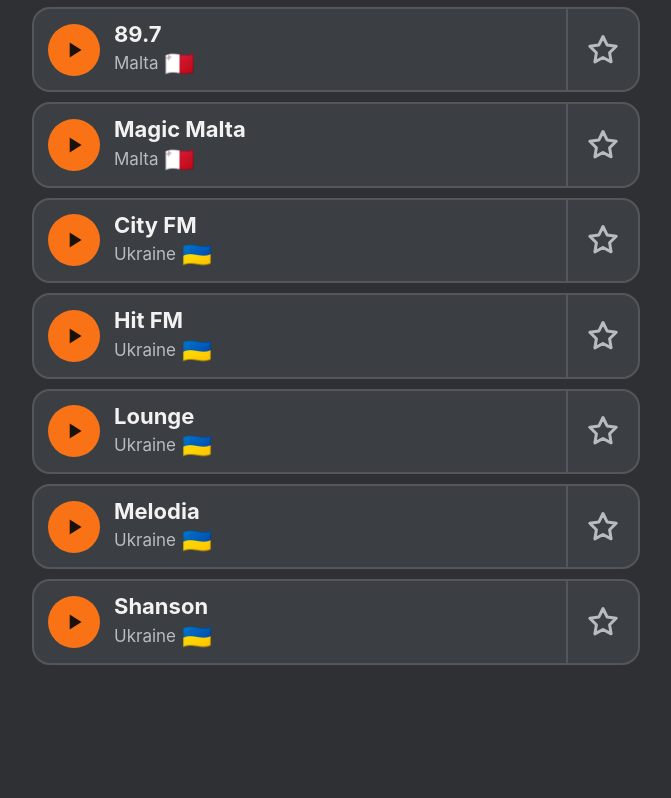
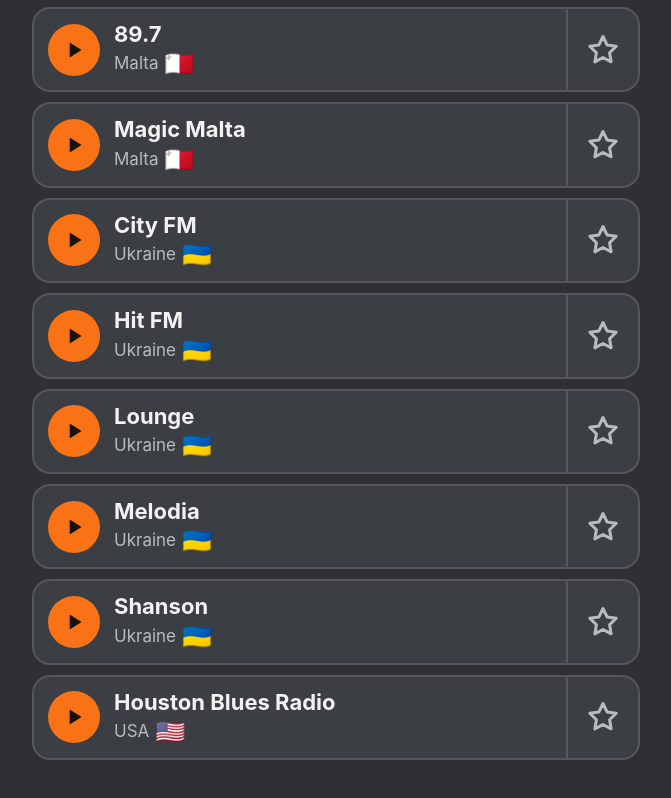
Before and after one commit to itsJustinCase/melkoradio, a plain HTML site: page index.html in a window 1280 px wide. Shown: the part 592-1390 px from the top of the page, without its empty margins (304-975 px from the left). Drawn offline with nearby package versions, Linux system fonts and the light colour scheme.

Commit message:
Update index.html

```diff
--- a/index.html
+++ b/index.html
@@ -86,11 +86,13 @@ const STATIONS=[
 ["UA","UA Hit FM","https://tavr.tvstitch.com/HitFM?_=1"],
 ["UA","UA Shanson","https://cast.brg.ua/shanson_main_public_mp3_hq?_=1"],
 ["UA","UA Melodia","https://streamurl.link/station/melodia-fm-ukraine/?_=1"],
-["DE","DE Radio Cafe Zimmermann","https://stream.radio-cafezimmermann.de/klassik/mp3-192/?_=1"]
+["DE","DE Radio Cafe Zimmermann","https://stream.radio-cafezimmermann.de/klassik/mp3-192/?_=1"],
+["US","US Houston Blues Radio","https://ais-edge90-dal03.cdnstream.com/2158_128.mp3"]
 ].map(([c,full,url])=>({id:full,country:c,name:full.slice(3),full,url}));
-const COUNTRY={MT:"Malta",FR:"France",CH:"Switzerland",UA:"Ukraine",DE:"Germany"};
+const COUNTRY={MT:"Malta",FR:"France",CH:"Switzerland",UA:"Ukraine",DE:"Germany",US:"USA"};
 const FLAG={MT:"🇲🇹",FR:"🇫🇷",CH:"🇨🇭",UA:"🇺🇦",DE:"🇩🇪"};
 const $=id=>document.getElementById(id);
+FLAG.US="🇺🇸";
 let favs=[];try{favs=JSON.parse(localStorage.getItem("mr-favs")||"[]")}catch(e){}
 function saveFavs(){try{localStorage.setItem("mr-favs",JSON.stringify(favs))}catch(e){}}
 const audio=new Audio();audio.preload="none";
```
